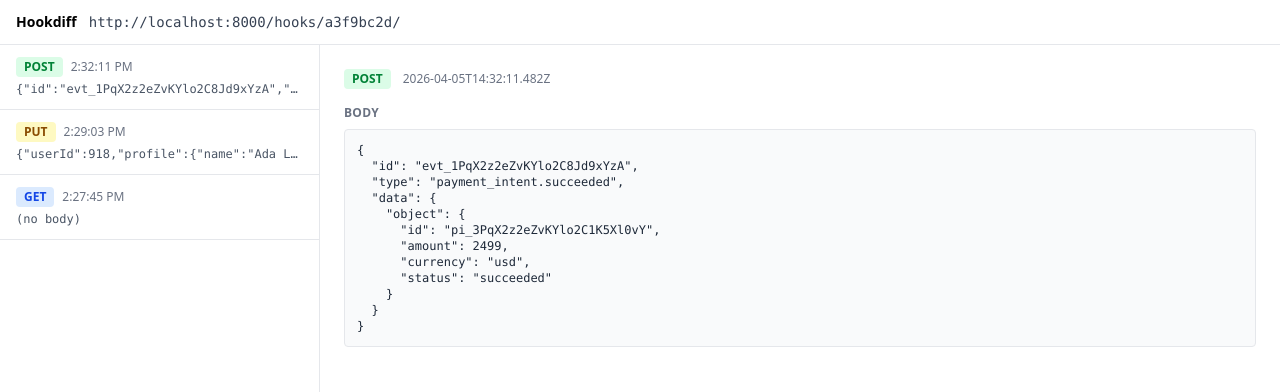
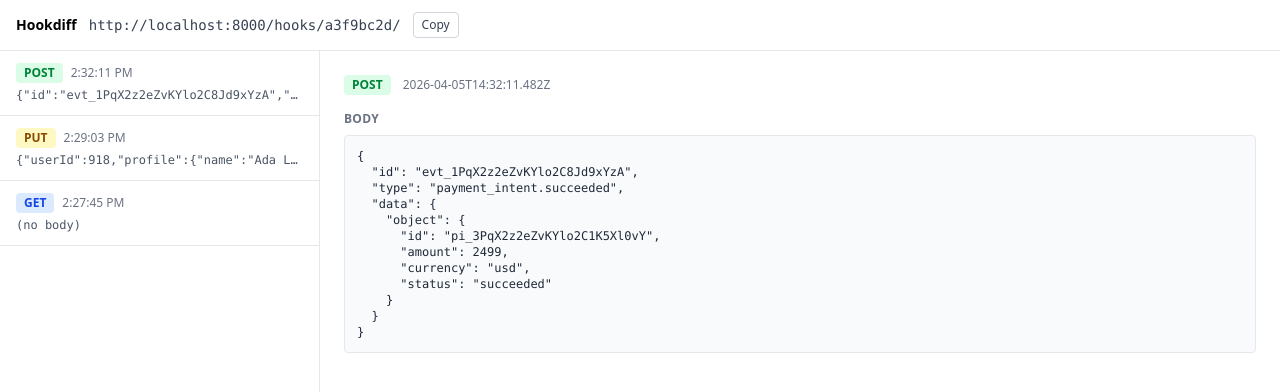
Before and after one commit to cheevera/hookdiff, a React (Vite) app in the folder frontend/: page /1 in a window 1280 px wide. Shown: the top 392 px of the page. Built offline with nearby package versions, Linux system fonts and the light colour scheme.

Commit message:
add copy button and sonner toast

```diff
--- a/frontend/package.json
+++ b/frontend/package.json
@@ -18,7 +18,8 @@
     "@tanstack/react-query": "^5.70.0",
     "react": "^19.1.0",
     "react-dom": "^19.1.0",
-    "react-router": "^7.5.0"
+    "react-router": "^7.5.0",
+    "sonner": "^2.0.7"
   },
   "devDependencies": {
     "@biomejs/biome": "^2.0.0",
--- /dev/null
+++ b/frontend/src/components/CopyButton.tsx
@@ -0,0 +1,21 @@
+import { toast } from 'sonner'
+
+export function CopyButton({ text, label = 'Copy' }: { text: string; label?: string }) {
+  async function onClick() {
+    try {
+      await navigator.clipboard.writeText(text)
+      toast.success('Copied!')
+    } catch {
+      toast.error('Copy failed')
+    }
+  }
+  return (
+    <button
+      type="button"
+      onClick={onClick}
+      className="rounded border border-gray-300 px-2 py-1 text-xs font-medium text-gray-700 hover:bg-gray-100"
+    >
+      {label}
+    </button>
+  )
+}
--- a/frontend/src/components/Header.tsx
+++ b/frontend/src/components/Header.tsx
@@ -1,10 +1,12 @@
 import { HARDCODED_ENDPOINT_URL } from '../fixtures/requests'
+import { CopyButton } from './CopyButton'
 
 export function Header() {
   return (
     <header className="flex items-center gap-3 border-b border-gray-200 px-4 py-3">
       <span className="text-sm font-semibold">Hookdiff</span>
       <span className="font-mono text-sm text-gray-700">{HARDCODED_ENDPOINT_URL}</span>
+      <CopyButton text={HARDCODED_ENDPOINT_URL} />
     </header>
   )
 }
--- a/frontend/src/main.tsx
+++ b/frontend/src/main.tsx
@@ -2,6 +2,7 @@ import { QueryClient, QueryClientProvider } from '@tanstack/react-query'
 import { StrictMode } from 'react'
 import { createRoot } from 'react-dom/client'
 import { BrowserRouter } from 'react-router'
+import { Toaster } from 'sonner'
 import { App } from './App'
 import './index.css'
 
@@ -16,6 +17,7 @@ createRoot(rootElement).render(
       <BrowserRouter>
         <App />
       </BrowserRouter>
+      <Toaster richColors position="bottom-right" />
     </QueryClientProvider>
   </StrictMode>,
 )
--- a/frontend/src/test/utils.tsx
+++ b/frontend/src/test/utils.tsx
@@ -2,6 +2,7 @@ import { QueryClient, QueryClientProvider } from '@tanstack/react-query'
 import { type RenderOptions, type RenderResult, render } from '@testing-library/react'
 import type { ReactElement, ReactNode } from 'react'
 import { MemoryRouter } from 'react-router'
+import { Toaster } from 'sonner'
 
 export function renderWithProviders(
   ui: ReactElement,
@@ -13,6 +14,7 @@ export function renderWithProviders(
   const Wrapper = ({ children }: { children: ReactNode }) => (
     <QueryClientProvider client={queryClient}>
       <MemoryRouter>{children}</MemoryRouter>
+      <Toaster />
     </QueryClientProvider>
   )
   return render(ui, { wrapper: Wrapper, ...options })
```
Also changed, not shown: 2 other files (tests, documents, lock files or other folders).
